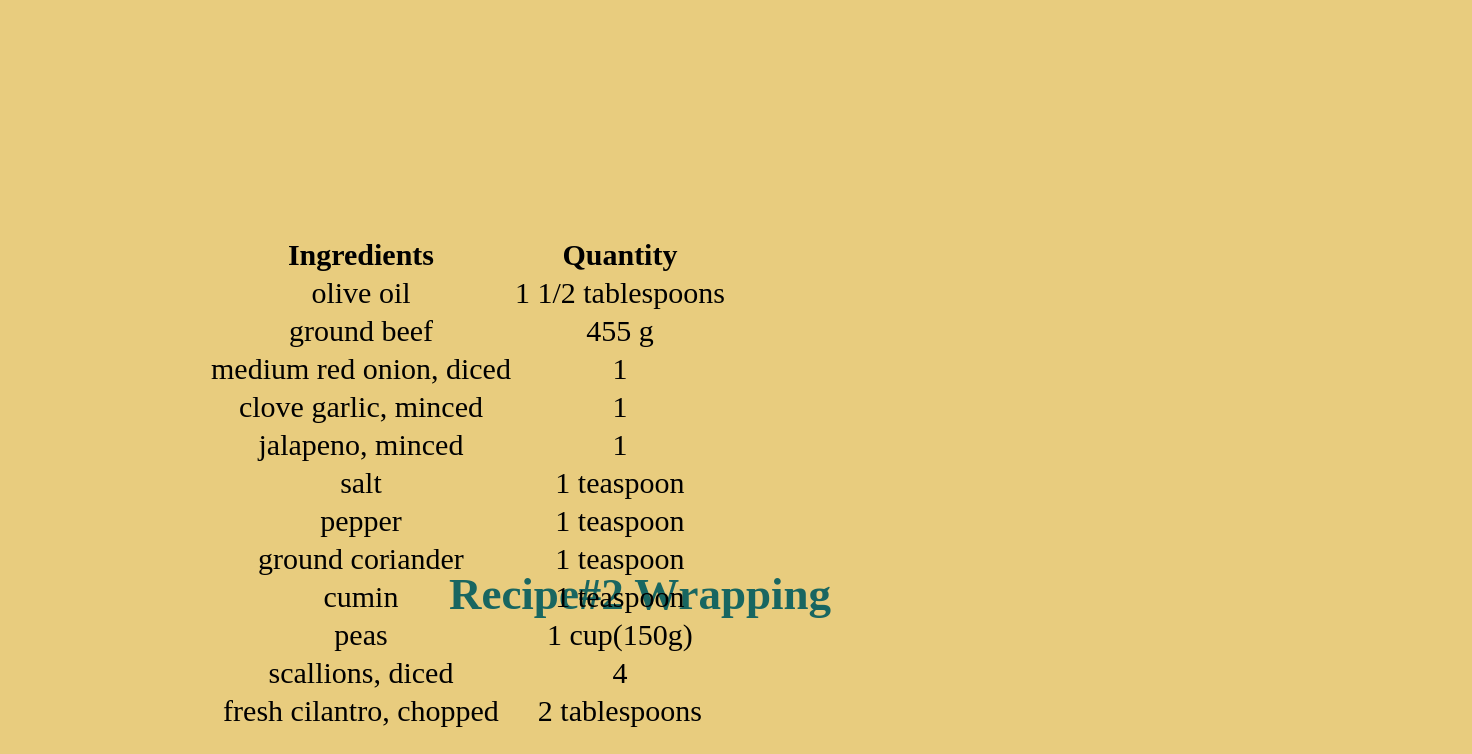
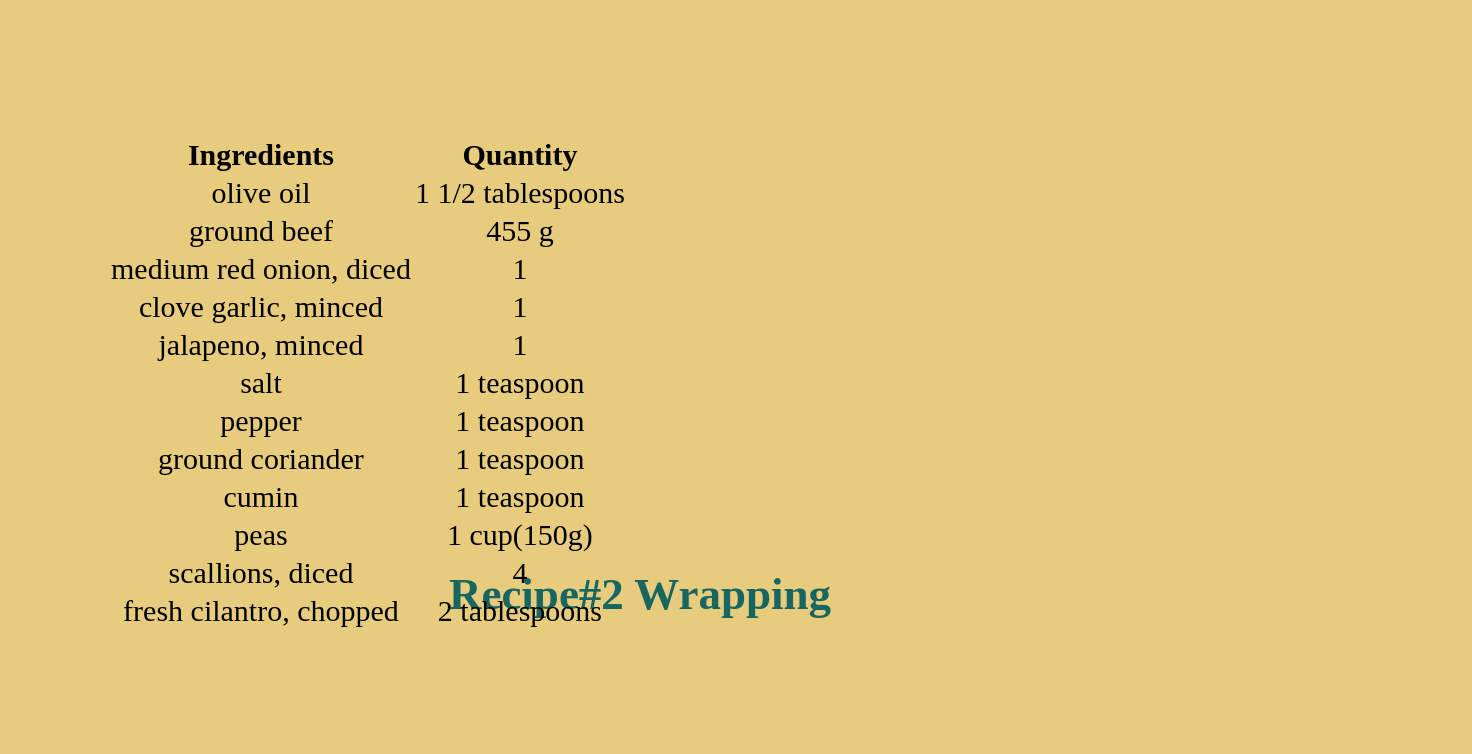
Before and after one commit to captainerico/captainerico.github.io, a plain HTML site: page index.html in a window 1280 px wide. Shown: the part 620-1374 px from the top of the page, 1472 px wide, since content can reach past the window. Drawn offline with Linux system fonts and the light colour scheme.

Commit message:
Update index.html

```diff
--- a/index.html
+++ b/index.html
@@ -31,8 +31,8 @@
        }
         .table{
           position:relative;
-          top:200px;
-          left:200px;
+          top:100px;
+          left:100px;
        }
 
 
```
